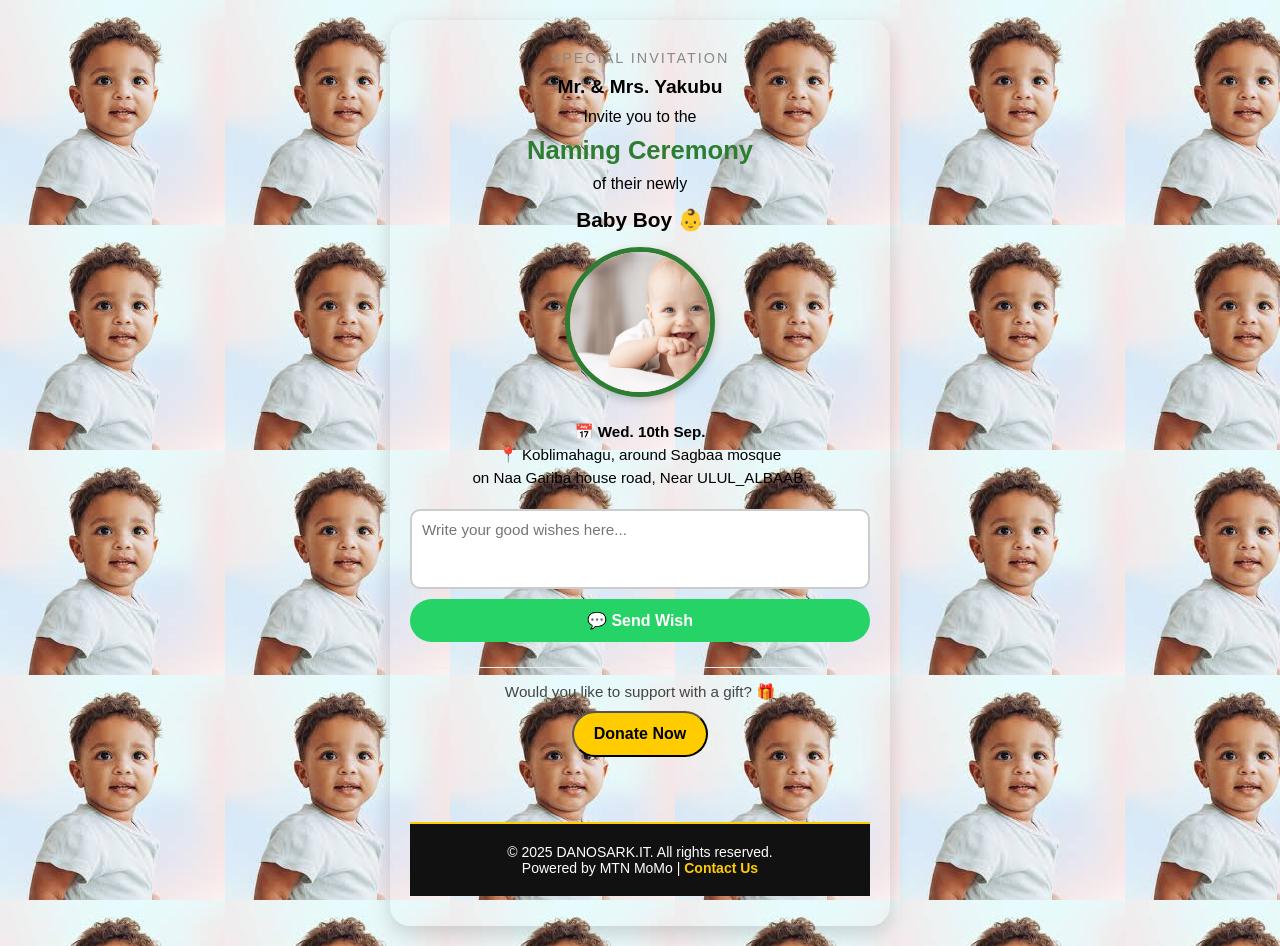
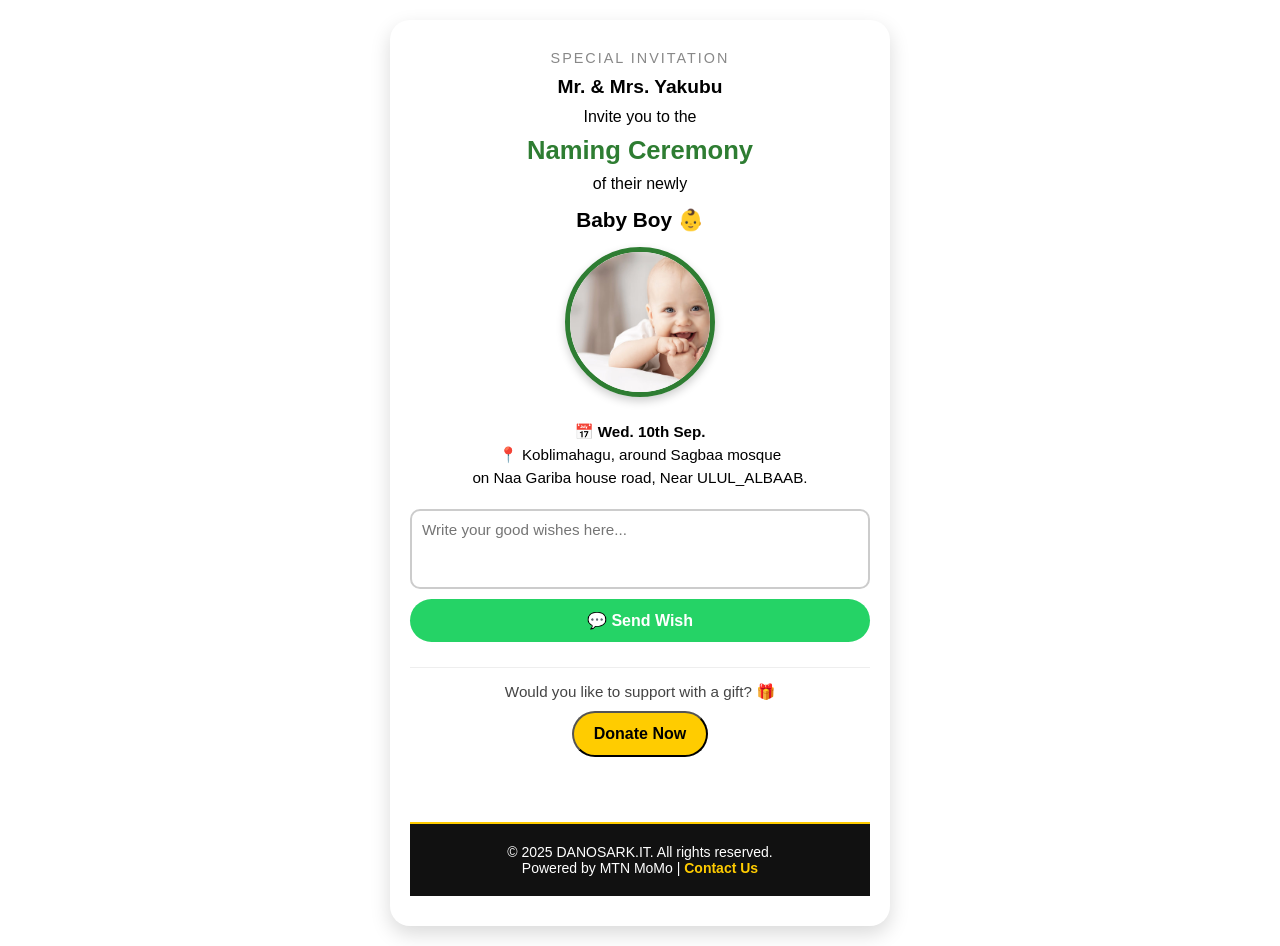
Before and after one commit to DCKONAMI/OUTDOORING, a plain HTML site: page index.html in a window 1280 px wide. Drawn offline with Linux system fonts and the light colour scheme.

Commit message:
Update style.css

```diff
--- a/style.css
+++ b/style.css
@@ -7,7 +7,7 @@
 }
 
 body {
-  background-image: url(images/bb9.jpg);
+  /*background-image: url(images/bb9.jpg); */
   opacity: o.7;
   min-height: 100vh;
   display: flex;
@@ -183,4 +183,5 @@ body {
 
 .site-footer a:hover {
   text-decoration: underline;
+
 }
```
